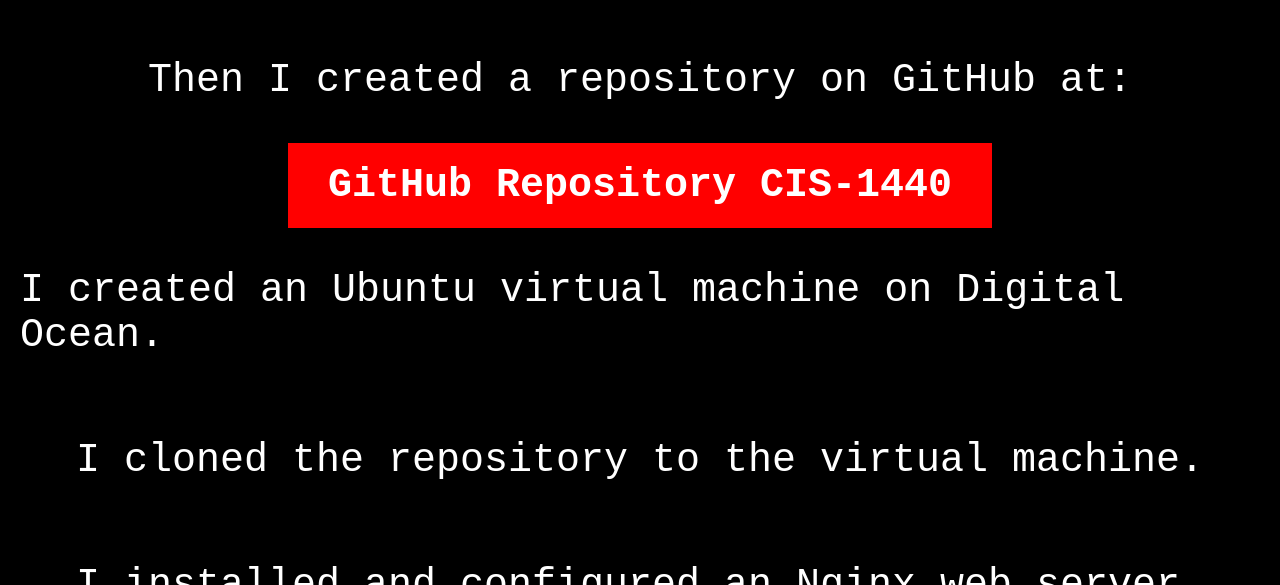
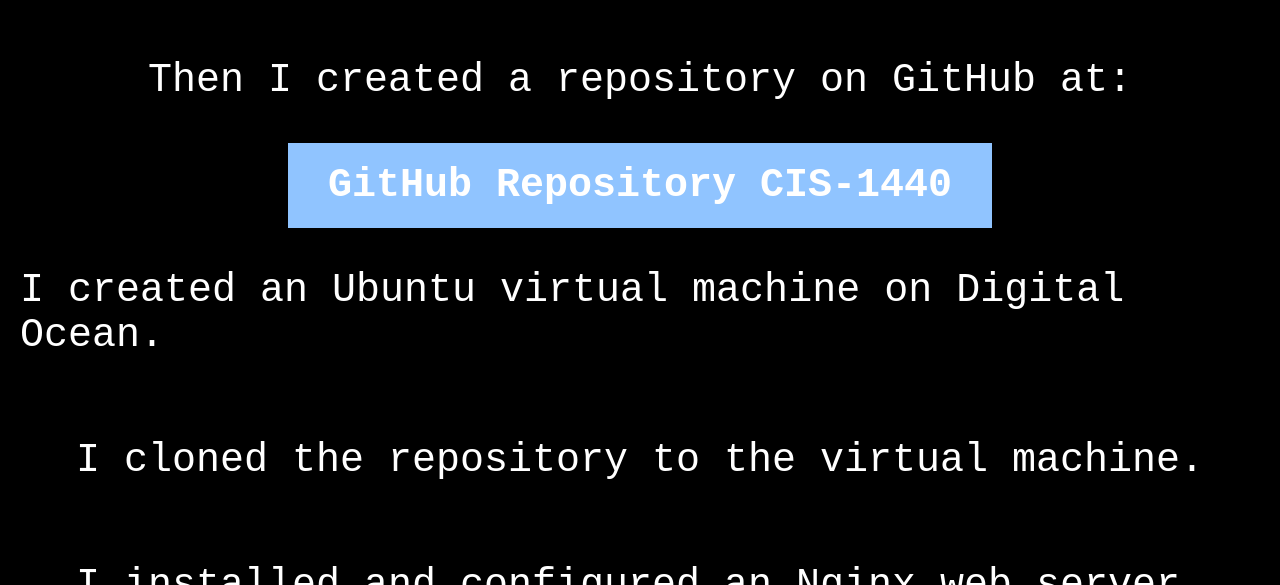
Before and after one commit to sloandjw/cis-1440, a plain HTML site: page index.html in a window 1280 px wide. In both pictures the pointer is over the button "GitHub Repository CIS-1440". Shown: the part 750-1335 px from the top of the page. Drawn offline with Linux system fonts and the light colour scheme.

Commit message:
changed button hover to blue

```diff
--- a/css/styles.css
+++ b/css/styles.css
@@ -54,7 +54,7 @@ p {
 }
 
 .button:hover {
-    background: red;
+    background: rgb(144, 196, 255);
 }
 
 .readable-text {
```
